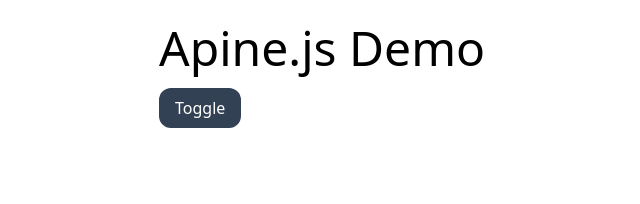
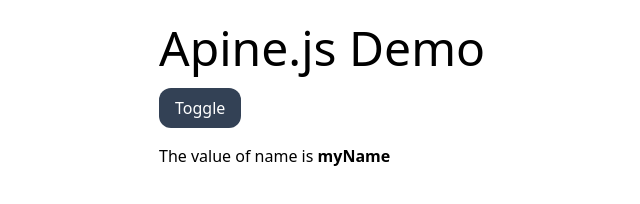
Before and after one commit to Mike-Jagger/htmx-experiments, a plain HTML site: page alpin-js/index.html in a window 1280 px wide. Shown: the whole page, without its empty margins (289-929 px from the left). Drawn offline with nearby package versions, Linux system fonts and the light colour scheme.

Commit message:
using x-text

```diff
--- a/alpin-js/index.html
+++ b/alpin-js/index.html
@@ -16,7 +16,7 @@
 		<div class="container mx-auto mt-6 max-w-sm">
 			<h1 class="text-5xl mb-4">Apine.js Demo</h1>
 
-			<div x-data="{open: false}">
+			<div x-data="{open: false, name: 'myName'}">
 				<button
 					x-on:click="open = !open"
 					class="bg-slate-700 text-white px-4 py-2 rounded-xl"
@@ -29,6 +29,10 @@
 						elit. Deserunt quibusdam facere natus debitis adipisci.
 					</p>
 				</div>
+				<div class="mt-4">
+					The value of name is
+					<span class="font-bold" x-text="name"></span>
+				</div>
 			</div>
 		</div>
 	</body>
```
